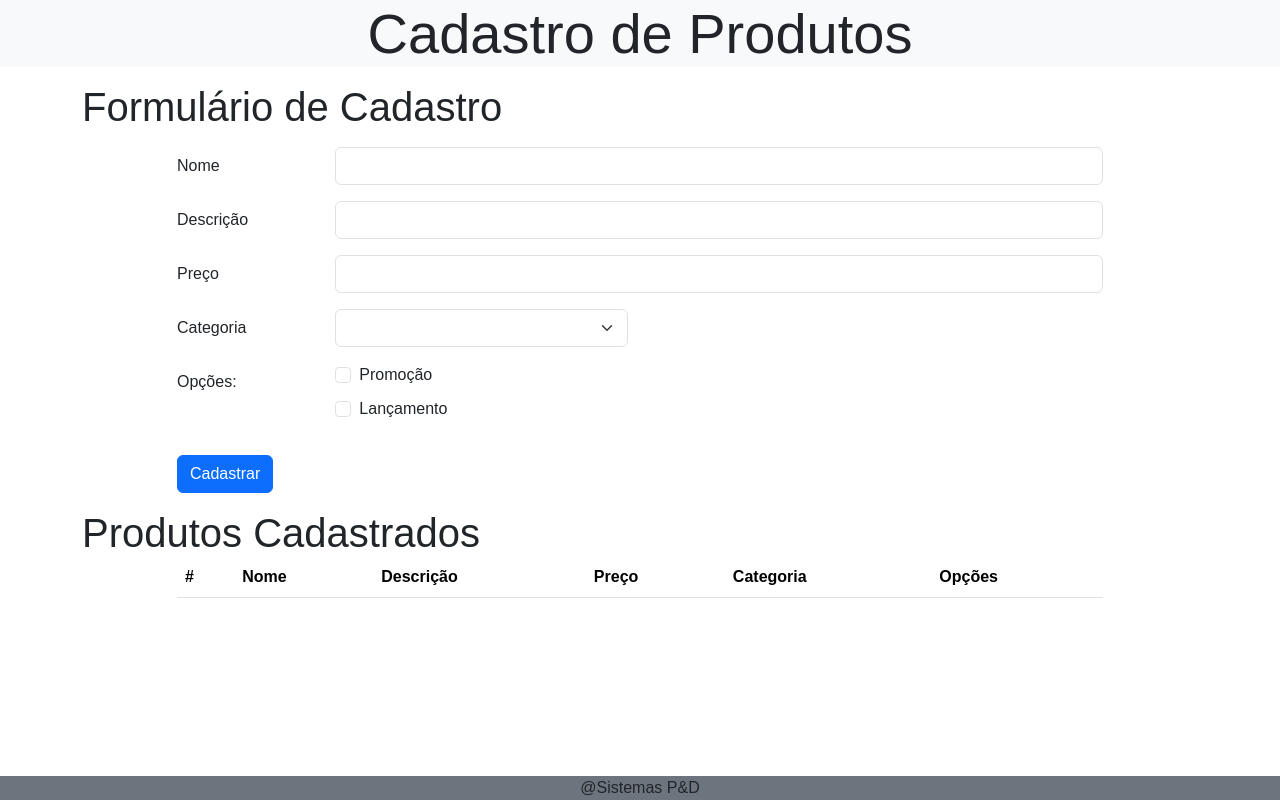
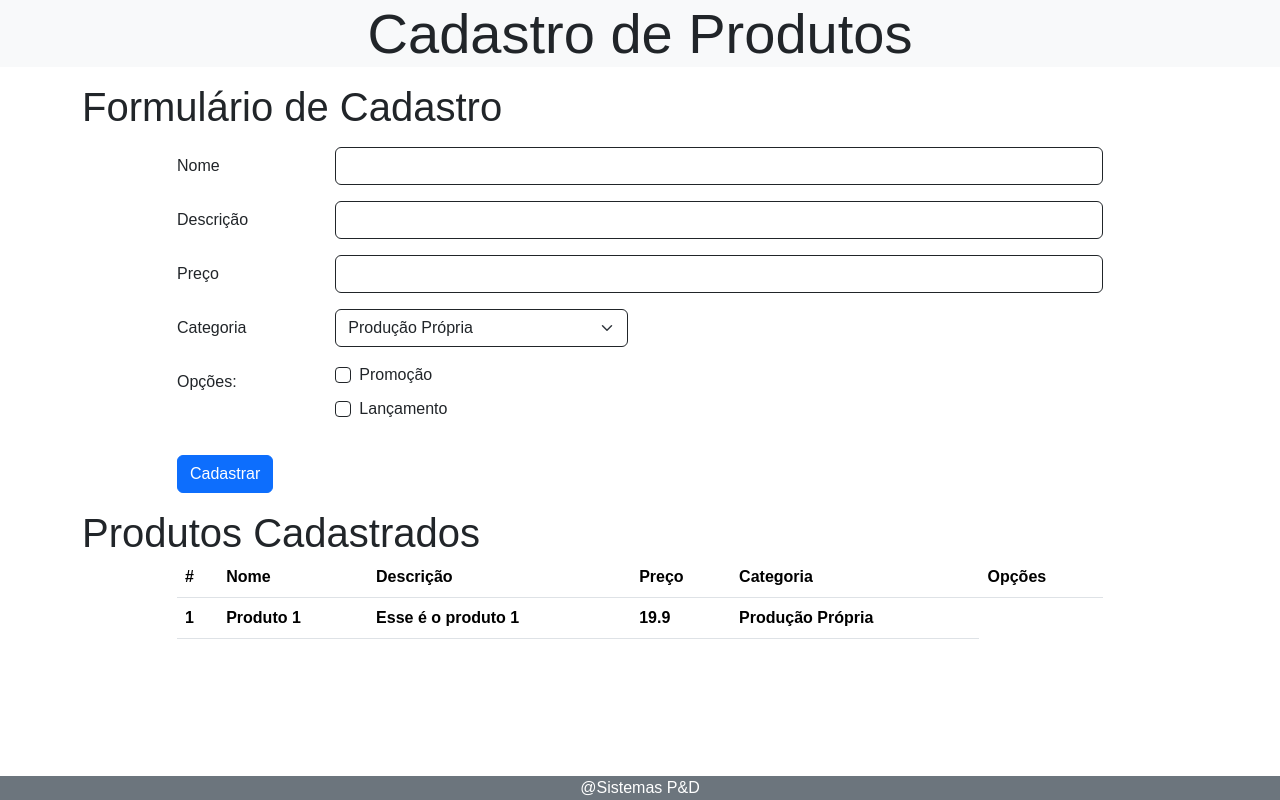
Before and after one commit to renan-mion/bootcamp-devjr-modulo9-cadastro-produto-angular, an Angular app: page / in a window 1280 px wide. Built offline with nearby package versions, Linux system fonts and the light colour scheme.

Commit message:
feat: adiciona o array de categorias

```diff
--- a/src/app/app.component.html
+++ b/src/app/app.component.html
@@ -1,5 +1,3 @@
 <app-header></app-header>
-<div class="flex-grow-1">
-  <app-products></app-products>
-</div>
+<app-products></app-products>
 <app-footer></app-footer>
--- a/src/app/components/footer/footer.component.html
+++ b/src/app/components/footer/footer.component.html
@@ -1,5 +1,3 @@
-<footer class="footer mb-0 mt-auto bg-secondary">
-    <div class="container d-flex justify-content-center align-items-center">
-        <p class="m-0">{{title}}</p>
-    </div>
+<footer class="bg-secondary text-center text-white fixed-bottom">
+    {{title}}
 </footer>
--- a/src/app/components/product/product.component.html
+++ b/src/app/components/product/product.component.html
@@ -8,29 +8,29 @@
                 <div class="row mb-3 mt-3">
                     <label for="name" class="col-sm-2 col-form-label">Nome</label>
                     <div class="col-sm-10">
-                        <input type="text" class="form-control" [(ngModel)]="product.name" name="name" id="name" required>
+                        <input type="text" class="form-control border-dark" [(ngModel)]="product.name" name="name" id="name" required>
                     </div>
                 </div>
 
                 <div class="row mb-3 mt-3">
                     <label for="description" class="col-sm-2 col-form-label">Descrição</label>
                     <div class="col-sm-10">
-                        <input type="text" class="form-control" [(ngModel)]="product.description" name="description" id="description" required>
+                        <input type="text" class="form-control border-dark" [(ngModel)]="product.description" name="description" id="description" required>
                     </div>
                 </div>
 
                 <div class="row mb-3 mt-3">
                     <label for="price" class="col-sm-2 col-form-label">Preço</label>
                     <div class="col-sm-10">
-                        <input type="text" class="form-control" [(ngModel)]="product.price" name="price" id="price" required>
+                        <input type="text" class="form-control border-dark" [(ngModel)]="product.price" name="price" id="price" required>
                     </div>
                 </div>
 
                 <div class="row mb-3 mt-3">
                     <label for="category" class="col-sm-2 col-form-label">Categoria</label>
                     <div class="col-sm-4">
-                        <select class="form-select" [(ngModel)]="product.category" name="category" id="category" required>
-                            <option value="Escolha:" selected></option>
+                        <select class="form-select border-dark" name="category" id="category" required>
+                            <option *ngFor="let category of categories" value="{{category.name}}">{{category.name}}</option>
                         </select>
                     </div>
                 </div>
@@ -39,12 +39,12 @@
                     <label class="col-sm-2 col-form-label">Opções:</label>
                     <div class="col-sm-4">
                         <div class="form-check">
-                            <input type="checkbox" class="form-check-input" name="promotion" id="promotion">
+                            <input type="checkbox" class="form-check-input border-dark" name="promotion" id="promotion">
                             <label for="promotion" class="form-label">Promoção</label>
                         </div>
 
                         <div class="form-check">
-                            <input type="checkbox" class="form-check-input" name="newProduct" id="newProduct">
+                            <input type="checkbox" class="form-check-input border-dark" name="newProduct" id="newProduct">
                             <label for="newProduct" class="form-label">Lançamento</label>
                         </div>
                     </div>
--- a/src/app/components/product/product.component.ts
+++ b/src/app/components/product/product.component.ts
@@ -1,5 +1,6 @@
-import { Component } from '@angular/core';
+import { Component, Input, OnInit } from '@angular/core';
 import { Product } from '../../models/product';
+import { Category } from '../../models/category';
 
 @Component({
   selector: 'app-product',
@@ -7,8 +8,17 @@ import { Product } from '../../models/product';
   templateUrl: './product.component.html',
   styleUrl: './product.component.css'
 })
-export class ProductComponent {
+export class ProductComponent implements OnInit {
+  constructor() {}
+
+  ngOnInit(): void {
+
+  }
+
   title = "Formulário de Cadastro";
+
+  @Input()
+  categories: Category[] = []
 
   product: Product = {} as Product;
 }
--- a/src/app/components/products/products.component.html
+++ b/src/app/components/products/products.component.html
@@ -1,5 +1,5 @@
 <div class="container mt-3">
-    <app-product></app-product>
+    <app-product [categories]="categories"></app-product>
 
     <div class="display-6">{{title}}</div>
 
@@ -17,7 +17,15 @@
                     </tr>
                 </thead>
 
-                <tbody></tbody>
+                <tbody>
+                    <tr *ngFor="let product of this.products">
+                        <th>{{product.id}}</th>
+                        <th>{{product.name}}</th>
+                        <th>{{product.description}}</th>
+                        <th>{{product.price}}</th>
+                        <th>{{product.category.name}}</th>
+                    </tr>
+                </tbody>
             </table>
         </div>
     </div>
--- a/src/app/components/products/products.component.ts
+++ b/src/app/components/products/products.component.ts
@@ -1,4 +1,6 @@
-import { Component } from '@angular/core';
+import { Component, OnInit } from '@angular/core';
+import { Product } from '../../models/product';
+import { Category } from '../../models/category';
 
 @Component({
   selector: 'app-products',
@@ -6,6 +8,40 @@ import { Component } from '@angular/core';
   templateUrl: './products.component.html',
   styleUrl: './products.component.css'
 })
-export class ProductsComponent {
+export class ProductsComponent implements OnInit {
+  constructor() {}
+
+  ngOnInit(): void {
+
+  }
+
   title = "Produtos Cadastrados";
+
+  categories: Category[] = [
+    {
+      id: 1,
+      name: "Produção Própria"
+    }, {
+      id: 2,
+      name: "Nacional"
+    }, {
+      id: 3,
+      name: "Importado"
+    }, {
+      id: 4,
+      name: "Premium"
+    }
+  ];
+
+  products: Product[] = [
+    {
+      id: 1,
+      name: "Produto 1",
+      description: "Esse é o produto 1",
+      price: 19.9,
+      category: this.categories[0],
+      promotion: true,
+      newProduct: true
+    }
+  ];
 }
--- /dev/null
+++ b/src/app/models/category.ts
@@ -0,0 +1,4 @@
+export interface Category {
+    id: number,
+    name: string
+}
--- a/src/index.html
+++ b/src/index.html
@@ -8,6 +8,6 @@
   <link rel="icon" type="image/x-icon" href="favicon.ico">
 </head>
 <body>
-  <app-root class="h-100 w-100 d-flex flex-md-column"></app-root>
+  <app-root></app-root>
 </body>
 </html>
--- a/src/styles.css
+++ b/src/styles.css
@@ -3,10 +3,3 @@
     font-family: sans-serif;
     box-sizing: border-box;
 }
-
-html, body {
-    height: 100%;
-    width: 100%;
-    margin: 0;
-    padding: 0;
-  }
```
Also changed, not shown: src/app/models/product.ts (+6 -1 lines).
